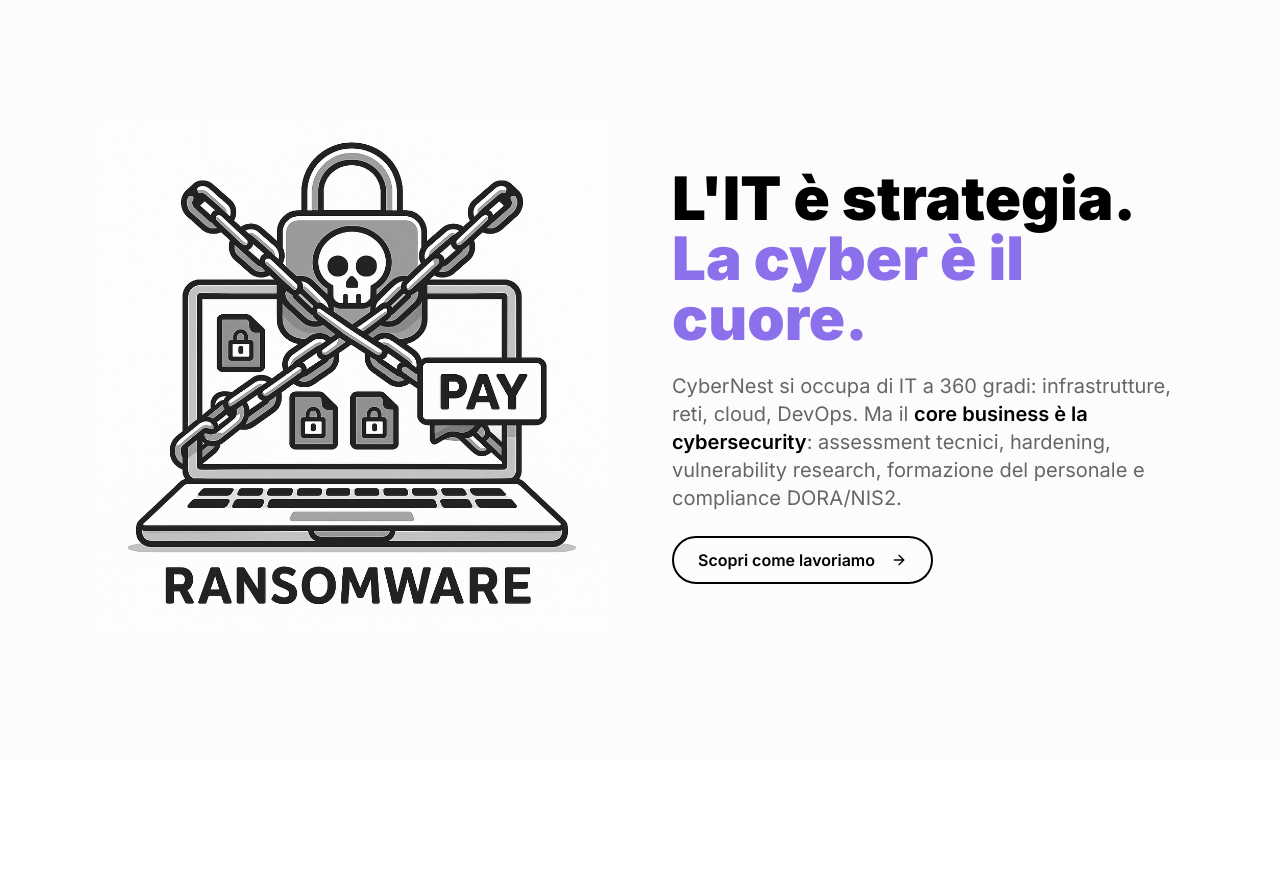
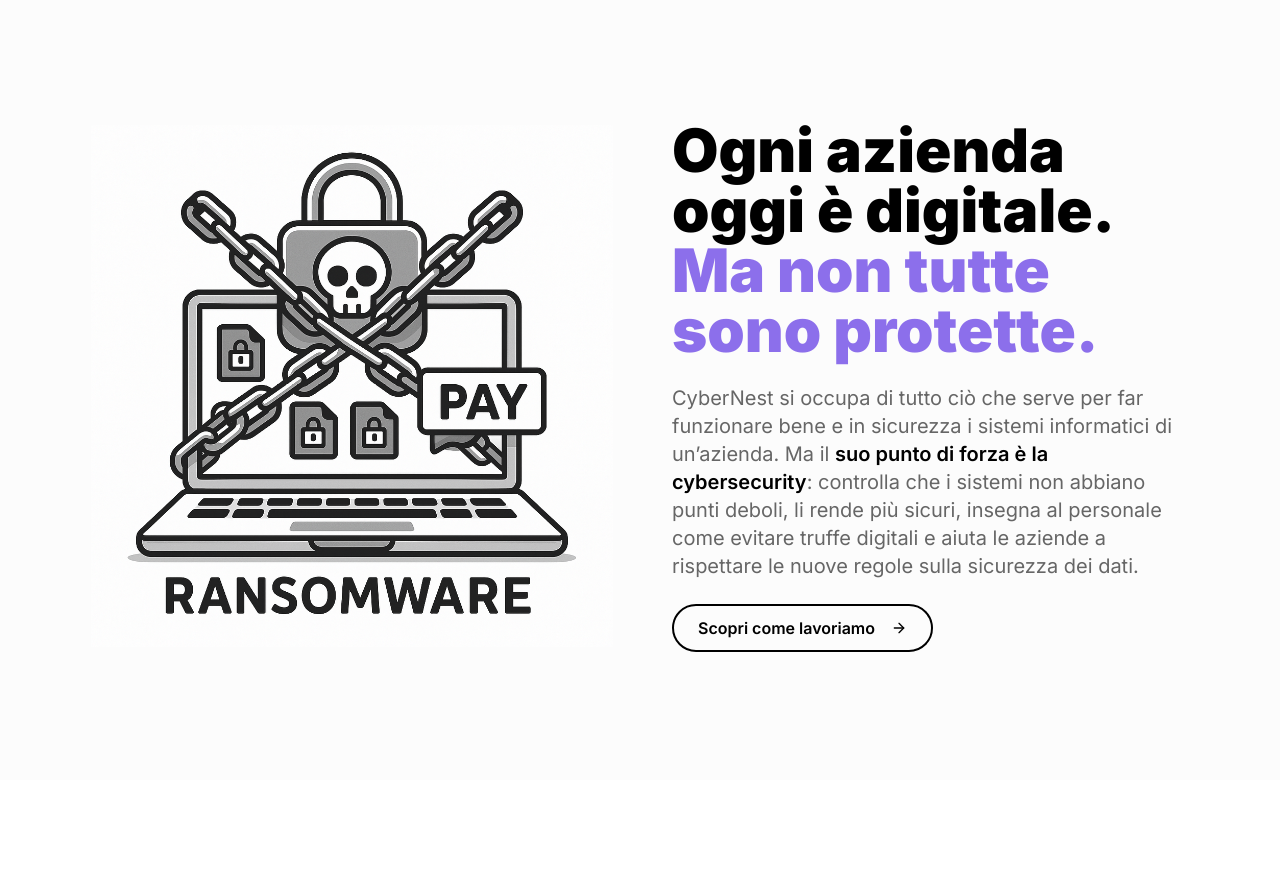
Before and after one commit to zSkallywag/zskallywag2.github.io, a React (Vite) app: page / in a window 1280 px wide. Shown: the part 840-1731 px from the top of the page. Built offline with nearby package versions, Linux system fonts and the light colour scheme; the HTML template or start-up script is replaced by a standard one.

Commit message:
Update WhyCyberNest.tsx

```diff
--- a/src/components/WhyCyberNest.tsx
+++ b/src/components/WhyCyberNest.tsx
@@ -44,14 +44,14 @@ export const WhyCyberNest = () => {
           {/* Content */}
           <div className={`space-y-6 transition-all duration-1000 delay-300 ${isVisible ? "opacity-100 translate-x-0" : "opacity-0 translate-x-10"}`}>
             <h2 className="text-4xl md:text-6xl font-black leading-tight">
-              L'IT è strategia.{" "}
-              <span className="text-accent">La cyber è il cuore.</span>
+              Ogni azienda oggi è digitale.{" "}
+              <span className="text-accent">Ma non tutte sono protette.</span>
             </h2>
 
             <p className="text-lg md:text-xl text-secondary leading-relaxed">
-              CyberNest si occupa di IT a 360 gradi: infrastrutture, reti, cloud, DevOps.
-              Ma il <span className="font-semibold text-foreground">core business è la cybersecurity</span>:
-              assessment tecnici, hardening, vulnerability research, formazione del personale e compliance DORA/NIS2.
+              CyberNest si occupa di tutto ciò che serve per far funzionare bene e in sicurezza i sistemi informatici di un’azienda.
+              Ma il <span className="font-semibold text-foreground"> suo punto di forza è la cybersecurity</span>:
+              controlla che i sistemi non abbiano punti deboli, li rende più sicuri, insegna al personale come evitare truffe digitali e aiuta le aziende a rispettare le nuove regole sulla sicurezza dei dati.
             </p>
 
             <Button
```
